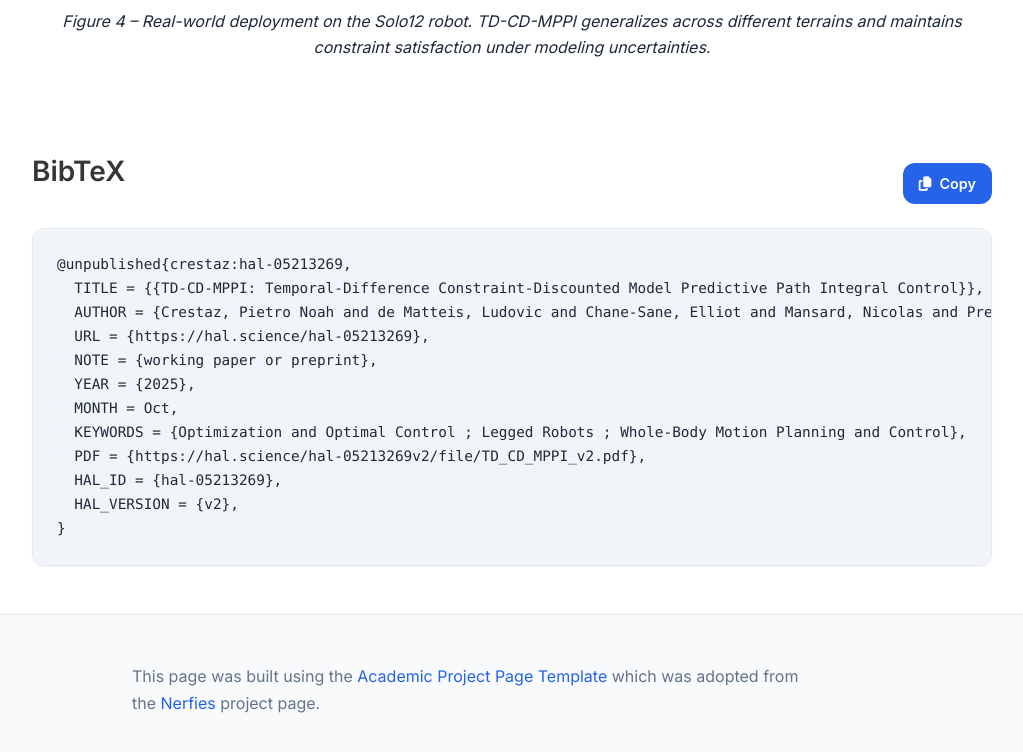
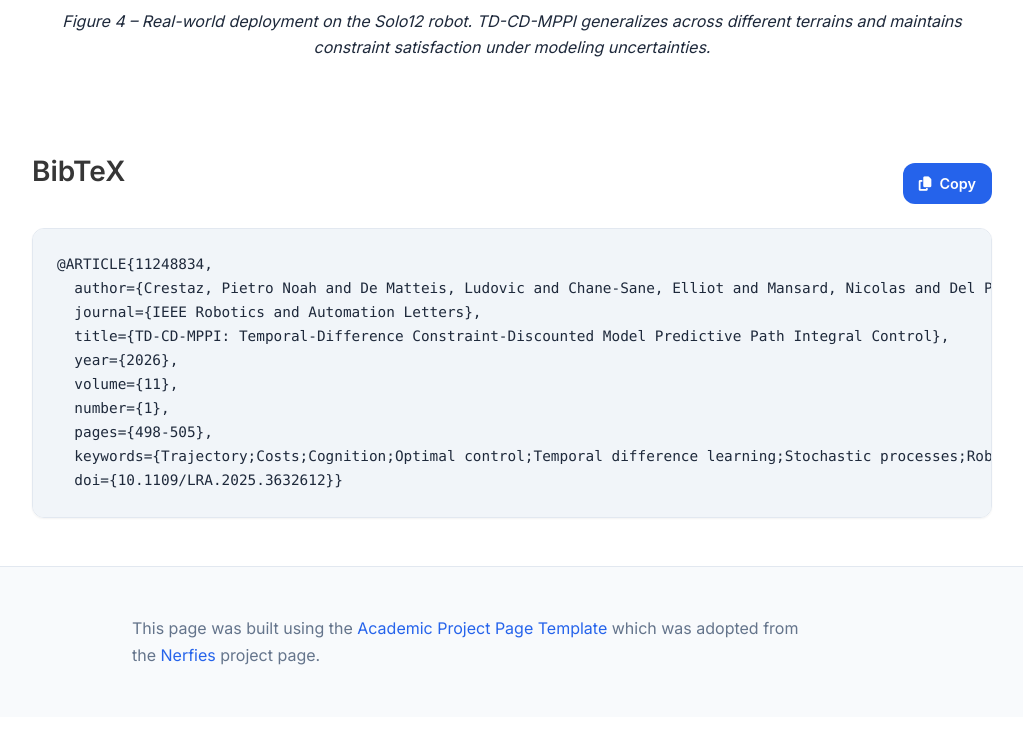
Before and after one commit to pietronoah/td-cd-mppi, a plain HTML site: page index.html in a window 1280 px wide. Shown: the part 5602-6354 px from the top of the page, without its empty margins (128-1151 px from the left). After the commit the page ends 6319 px from the top, so only its background shows below. Drawn offline with nearby package versions, Linux system fonts and the light colour scheme; some icons are missing.

Commit message:
bibtex fix

```diff
--- a/index.html
+++ b/index.html
@@ -604,18 +604,17 @@
           <span class="copy-text">Copy</span>
         </button>
       </div>
-      <pre id="bibtex-code"><code>@unpublished{crestaz:hal-05213269,
-  TITLE = {{TD-CD-MPPI: Temporal-Difference Constraint-Discounted Model Predictive Path Integral Control}},
-  AUTHOR = {Crestaz, Pietro Noah and de Matteis, Ludovic and Chane-Sane, Elliot and Mansard, Nicolas and Prete, Andrea Del},
-  URL = {https://hal.science/hal-05213269},
-  NOTE = {working paper or preprint},
-  YEAR = {2025},
-  MONTH = Oct,
-  KEYWORDS = {Optimization and Optimal Control ; Legged Robots ; Whole-Body Motion Planning and Control},
-  PDF = {https://hal.science/hal-05213269v2/file/TD_CD_MPPI_v2.pdf},
-  HAL_ID = {hal-05213269},
-  HAL_VERSION = {v2},
-}</code></pre>
+      <pre id="bibtex-code"><code>@ARTICLE{11248834,
+  author={Crestaz, Pietro Noah and De Matteis, Ludovic and Chane-Sane, Elliot and Mansard, Nicolas and Del Prete, Andrea},
+  journal={IEEE Robotics and Automation Letters},
+  title={TD-CD-MPPI: Temporal-Difference Constraint-Discounted Model Predictive Path Integral Control},
+  year={2026},
+  volume={11},
+  number={1},
+  pages={498-505},
+  keywords={Trajectory;Costs;Cognition;Optimal control;Temporal difference learning;Stochastic processes;Robot sensing systems;Computational modeling;Collision avoidance;Planning;Optimization and optimal control;legged robots;whole-body motion planning and control},
+  doi={10.1109/LRA.2025.3632612}}
+</code></pre>
     </div>
 </section>
 <!--End BibTex citation -->
```
